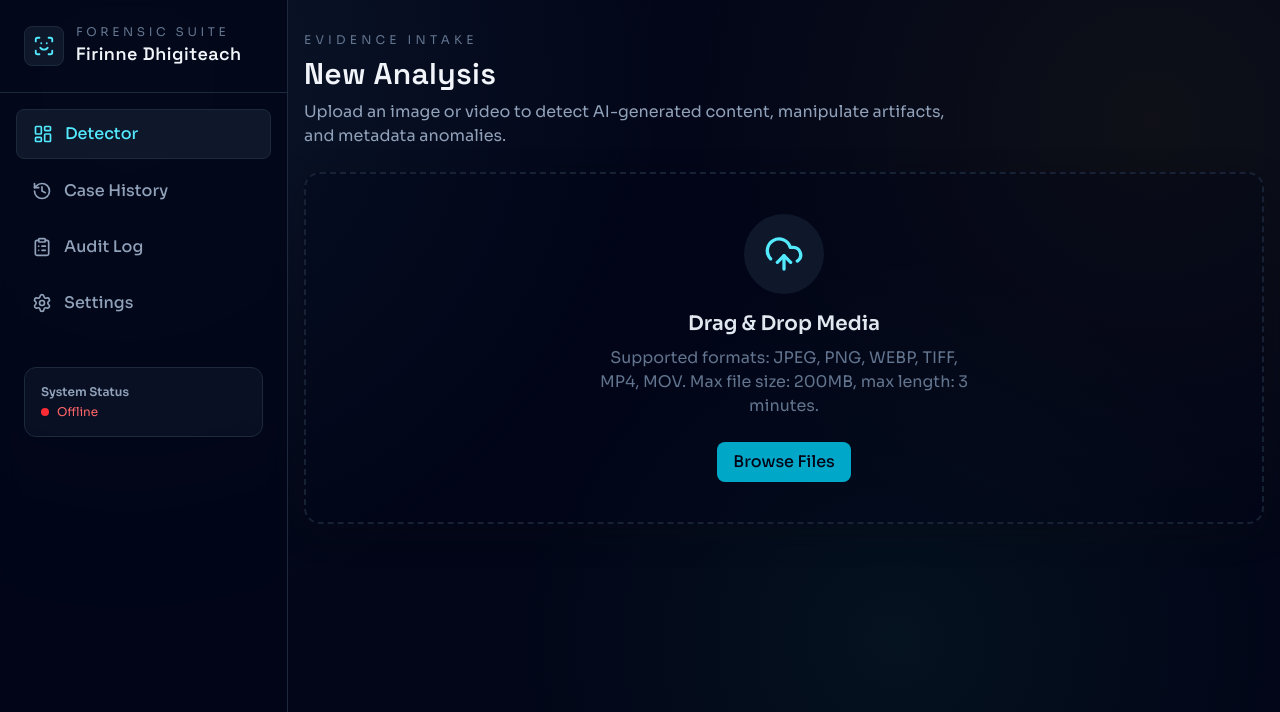
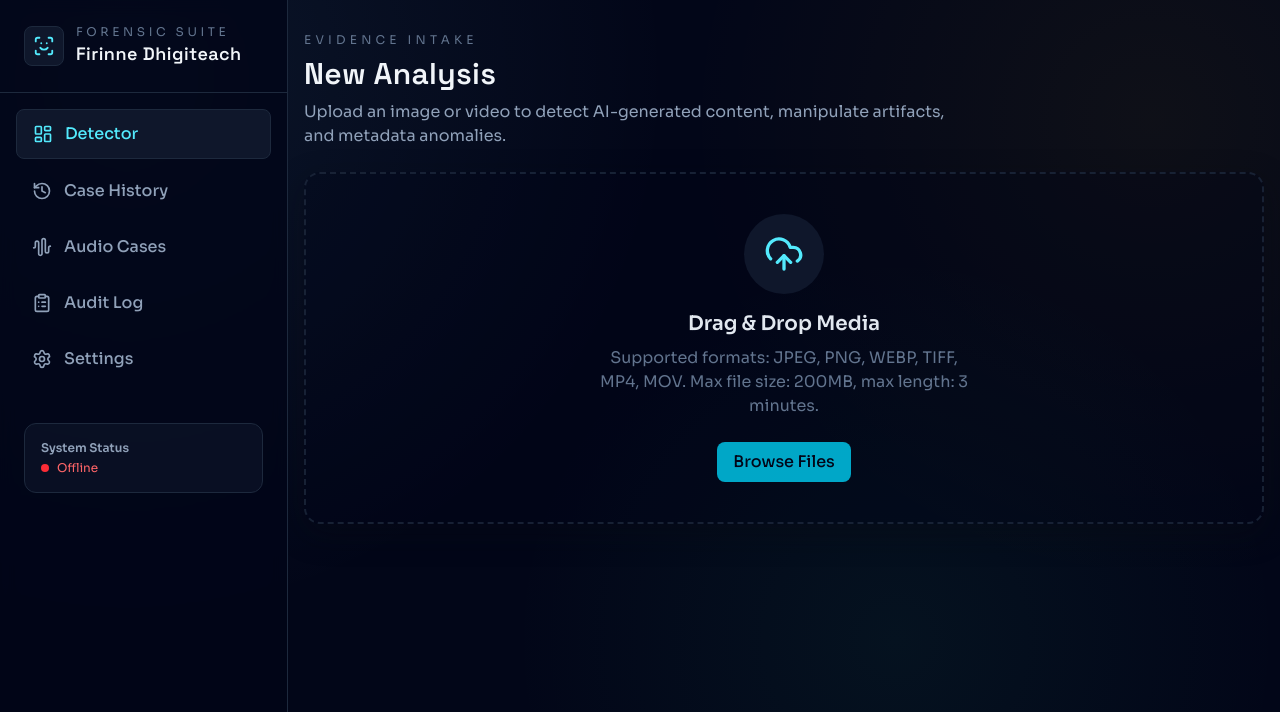
Before and after one commit to CuanTilson/firinne-dhigiteach, a React (Vite) app in the folder frontend/: page / in a window 1280 px wide. Shown: the top 712 px of the page. Built offline with nearby package versions, Linux system fonts and the light colour scheme; no server answers; the HTML template or start-up script is replaced by a standard one.

Commit message:
feat: add audio history nav link

```diff
--- a/frontend/src/components/Layout.tsx
+++ b/frontend/src/components/Layout.tsx
@@ -8,6 +8,7 @@ import {
   Settings,
   X,
   Film,
+  AudioWaveform,
 } from "lucide-react";
 import { checkBackend, getVideoJob } from "../services/api";
 
@@ -171,6 +172,19 @@ export const Layout: React.FC = () => {
             <span>Case History</span>
           </NavLink>
           <NavLink
+            to="/audio-history"
+            className={({ isActive }) =>
+              `flex items-center gap-3 px-4 py-3 rounded-lg transition-colors font-medium ${
+                isActive
+                  ? "bg-slate-900 text-cyan-300 border border-slate-800"
+                  : "text-slate-400 hover:text-slate-100 hover:bg-slate-900/60"
+              }`
+            }
+          >
+            <AudioWaveform size={20} />
+            <span>Audio Cases</span>
+          </NavLink>
+          <NavLink
             to="/audit"
             className={({ isActive }) =>
               `flex items-center gap-3 px-4 py-3 rounded-lg transition-colors font-medium ${
```
